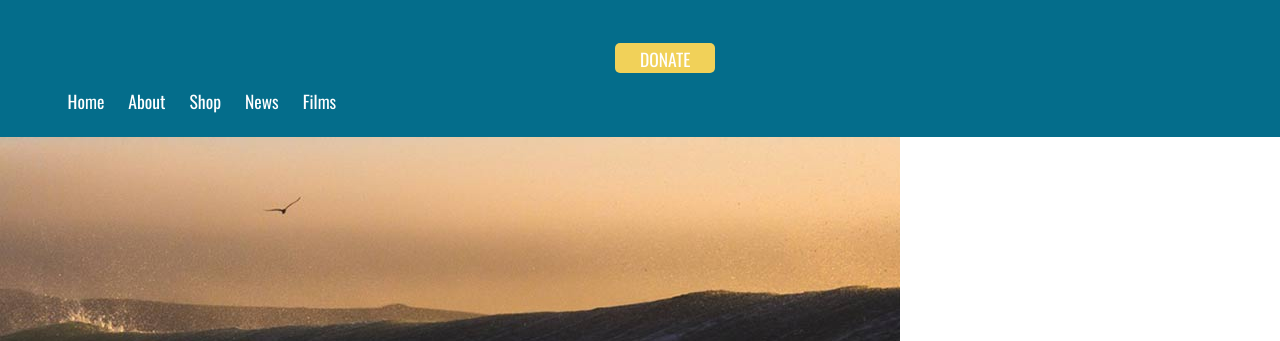
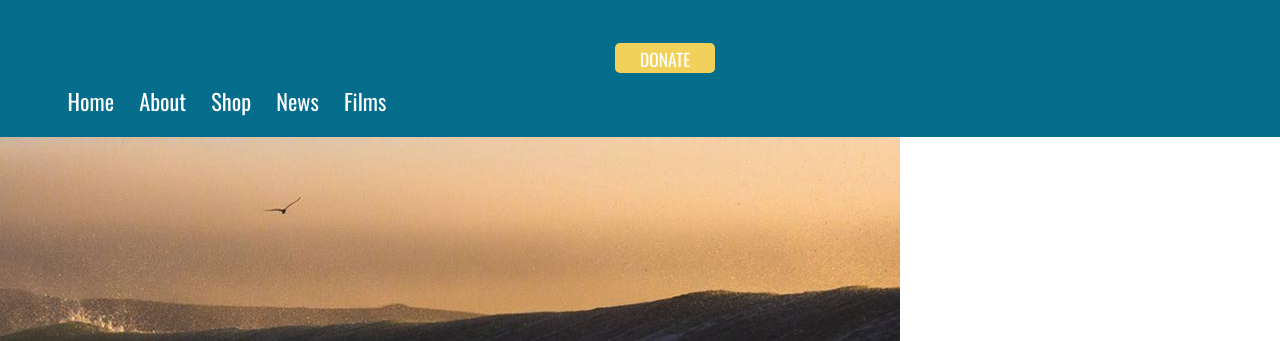
Before and after one commit to gumbey/blue-voice, a Jekyll site: the page built from index.html, in a window 1280 px wide. Shown: the part 184-525 px from the top of the page. Built offline with Jekyll 4.4.1, drawn with Linux system fonts in a browser that asks for light colours; nearby versions of some CDN libraries; some web fonts are replaced; a style sheet for code colours, icons or effects is not loaded.

```diff
--- a/_layouts/default.html
+++ b/_layouts/default.html
@@ -32,12 +32,12 @@
           <a class="toggle-btn icon-bars unit unit-xs-1" href="#main-menu"><span>Menu</span></a>
           <nav class="navigation slide-menu unit unit-xs-1 unit-l-2-3">
             <a class="close-btn icon-times" href="#main-menu"><span>Close</span></a>
-            <ul class="unit unit-xs-1 unit-l-2-3">
+            <ul class="unit unit-xs-1 unit-l-2-3 giga">
               <li><a href="{{site.baseurl}}/">Home</a></li>
               <li><a href="{{site.baseurl}}/about">About</a></li>
               <li><a href="http://www.cafepress.com/bluevoice">Shop</a></li>
               <li class="sub-menu-parent"><a href="{{site.baseurl}}/news">News</a>
-                <ul class="sub-menu">
+                <ul class="sub-menu kilo">
                   <li><a href="{{site.baseurl}}">Dolphins</a></li>
                   <li><a href="{{site.baseurl}}">Orcas</a></li>
                   <li><a href="{{site.baseurl}}">Sharks</a></li>
@@ -47,7 +47,7 @@
                 </ul>
               </li>
               <li class="sub-menu-parent"><a href="{{site.baseurl}}/film">Films</a>
-                <ul class="sub-menu">
+                <ul class="sub-menu kilo">
                   <li><a href="{{site.baseurl}}">Dolphins</a></li>
                   <li><a href="{{site.baseurl}}">Humpback Whales</a></li>
                   <li><a href="{{site.baseurl}}">Manta Rays</a></li>
@@ -68,7 +68,7 @@
 
         <footer class="footer grid">
           <div class="unit-m-1-2 unit-l-1-4">
-            <a href="{{site.baseurl}}"><img class="logo-footer unit unit-xs-1-2" src="{{site.baseurl}}/images/logo.svg">
+            <a href="{{site.baseurl}}"><img class="logo-footer push unit unit-xs-1-2" src="{{site.baseurl}}/images/logo.svg">
             <h2 class="unit unit-xs-1-2">BlueVoice</h2></a>
             <div>
               <p class="micro push-0 unit unit-xs-1">10 Sunfish Drive</p>
@@ -81,7 +81,7 @@
             <li class="giga footer-about push unit-xs-1-2 unit-l-1 "><a href="{{site.baseurl}}/about">About</a></li>
             <li class="giga push unit-xs-1-2 unit-l-1"><a href="http://www.cafepress.com/bluevoice">Shop</a></li>
             <li class="giga footer-news push unit-xs-1-2 unit-l-1 sub-menu-parent"><a href="{{site.baseurl}}/news">News</a>
-              <ul class="sub-menu">
+              <ul class="sub-menu kilo">
                 <li><a href="{{site.baseurl}}">Dolphins</a></li>
                 <li><a href="{{site.baseurl}}">Orcas</a></li>
                 <li><a href="{{site.baseurl}}">Sharks</a></li>
@@ -91,7 +91,7 @@
               </ul>
             </li>
             <li class="giga push unit-xs-1-2 unit-l-1 sub-menu-parent"><a href="{{site.baseurl}}/film">Films</a>
-              <ul class="sub-menu">
+              <ul class="sub-menu kilo">
                 <li><a href="{{site.baseurl}}">Dolphins</a></li>
                 <li><a href="{{site.baseurl}}">Humpback Whales</a></li>
                 <li><a href="{{site.baseurl}}">Manta Rays</a></li>
```
